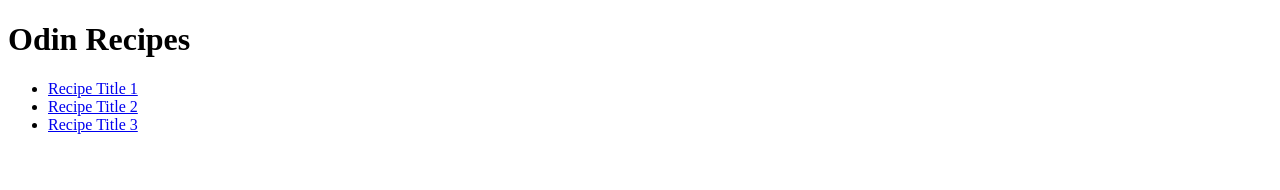
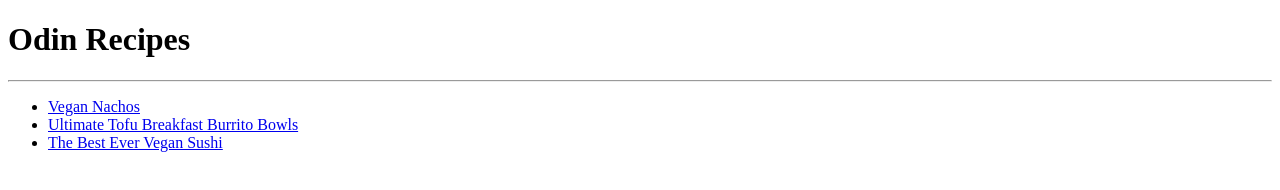
Before and after one commit to Irandomuno/odin-recipes, a plain HTML site: page index.html in a window 1280 px wide. Drawn offline with Linux system fonts and the light colour scheme.

Commit message:
Connected links to pages

```diff
--- a/index.html
+++ b/index.html
@@ -8,10 +8,11 @@
 </head>
 <body>
     <h1>Odin Recipes</h1>
+    <hr>
      <ul>
-        <li><a href="recipes/nachos.html">Recipe Title 1</a></li>
-        <li><a href="recipes/yourrecipe.html">Recipe Title 2</a></li>
-        <li><a href="recipes/yourrecipe.html">Recipe Title 3</a></li>
+        <li><a href="recipes/nachos.html">Vegan Nachos</a></li>
+        <li><a href="recipes/ultimate-tofu.html">Ultimate Tofu Breakfast Burrito Bowls</a></li>
+        <li><a href="recipes/vegan-sushi.html">The Best Ever Vegan Sushi</a></li>
      </ul>
 </body>
 </html>
```
